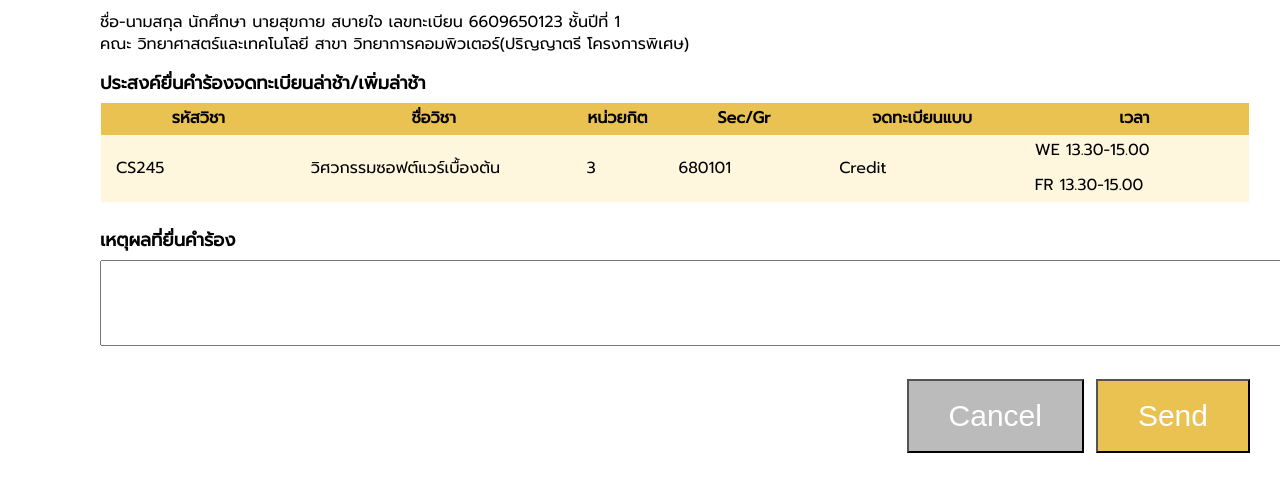
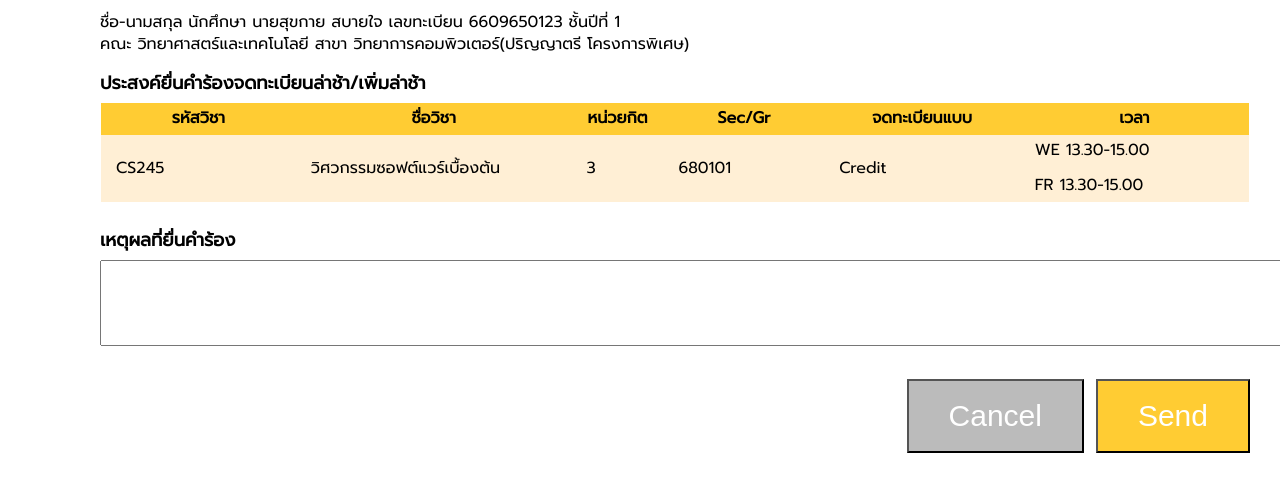
Before and after one commit to most1543/test, a website: page public_html/p2.html in a window 1280 px wide. Shown: the part 223-714 px from the top of the page. Drawn offline with Linux system fonts and the light colour scheme.

Commit message:
Connect all (V.1.3)

```diff
--- a/public_html/p2.html
+++ b/public_html/p2.html
@@ -95,8 +95,8 @@
                 border-collapse: collapse;
             }
 
-            th{background-color: #e9c252}
-            td{background-color: #fff6de}
+            th{background-color: #FFCC33}
+            td{background-color: #FFEFD5}
 
             .btn {
                 float : right;
@@ -114,7 +114,7 @@
             }
 
             .send{
-                background-color: #e9c252;
+                background-color: #FFCC33;
                 margin-left: 12px;
             }
 
```
